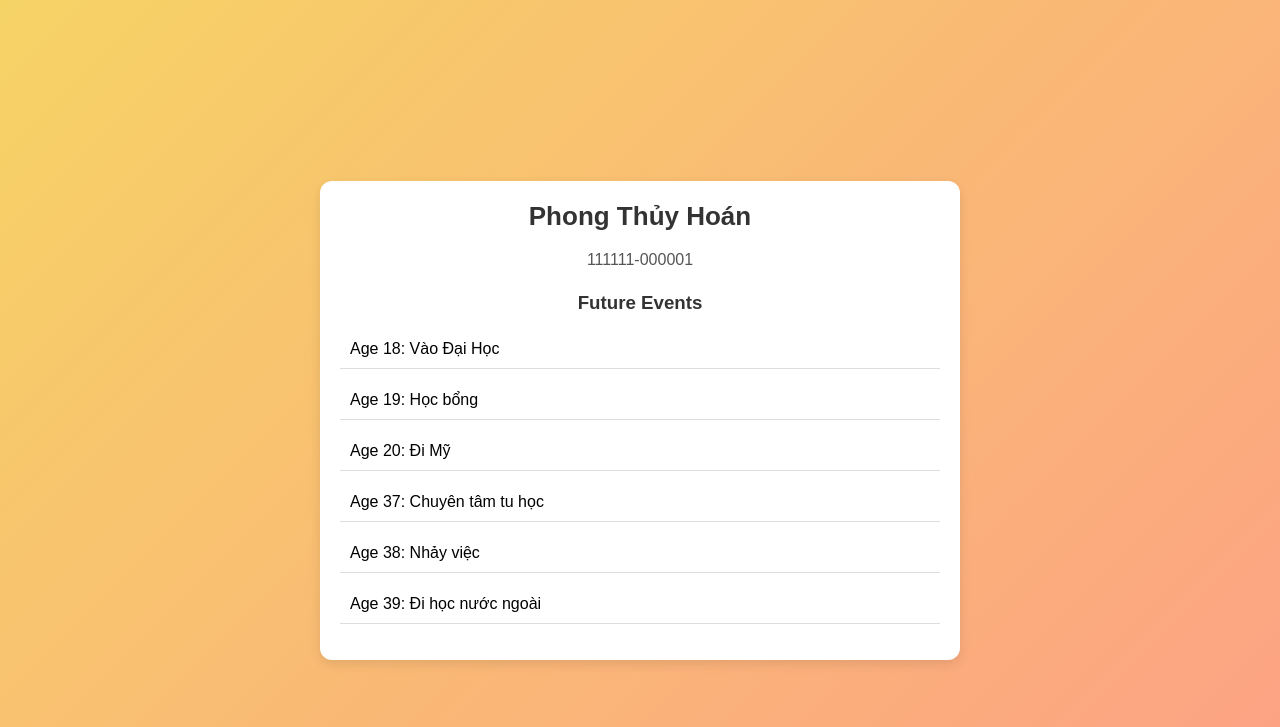
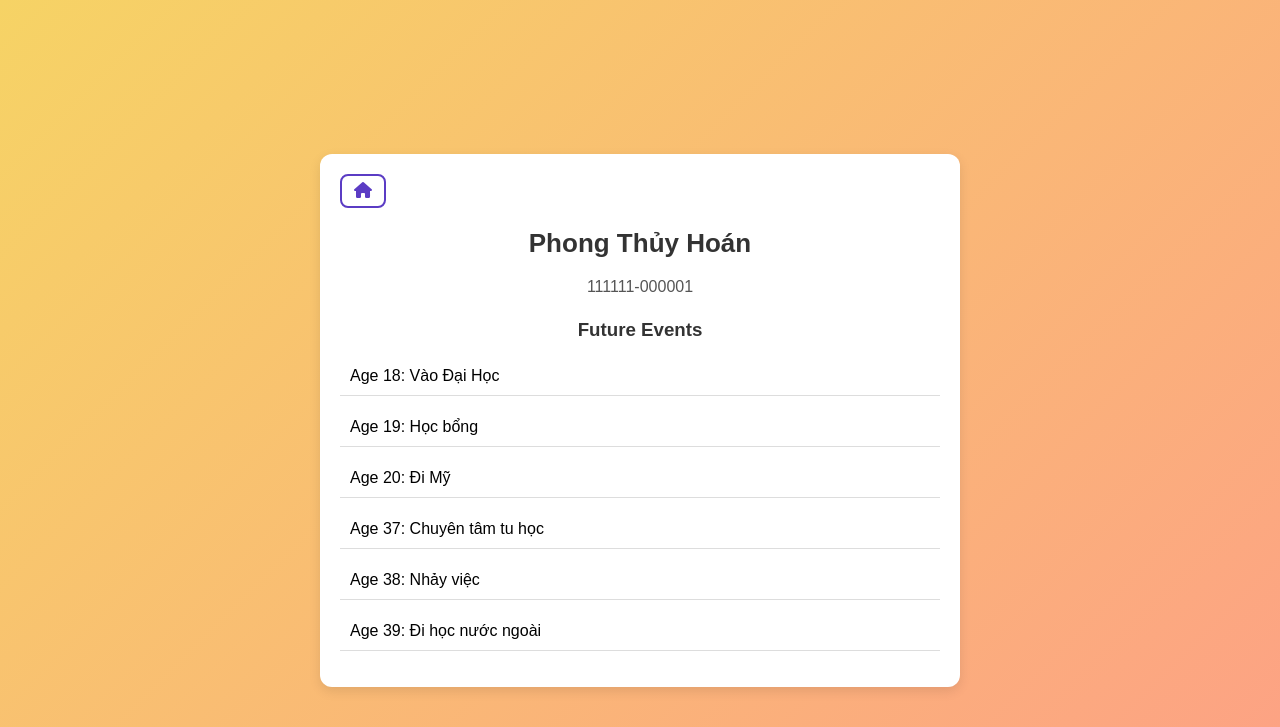
Before and after one commit to lelong03/fortune-teller, a Django app: page /type/1/ in a window 1280 px wide. Shown: the top 727 px of the page. Run offline with Django 5.2, Linux system fonts and the light colour scheme; data comes from the database, SQL or seed files in the repository.

Commit message:
finish first design

```diff
--- a/prediction/templates/prediction/base.html
+++ b/prediction/templates/prediction/base.html
@@ -4,13 +4,17 @@
     <meta charset="UTF-8">
     <title>Fortune Teller</title>
     <meta name="viewport" content="width=device-width, initial-scale=1">
+    <!-- Load Font Awesome for icons -->
+    <link rel="stylesheet" href="https://cdnjs.cloudflare.com/ajax/libs/font-awesome/6.4.0/css/all.min.css" />
     <style>
-        /* Global styles for pages other than index */
+        /*
+          Global styles for pages other than index.
+          Note: The header text "Fortune Teller" has been removed from here.
+        */
         body {
             margin: 0;
             padding: 0;
             font-family: Arial, sans-serif;
-            /* Use a neutral light background */
             background-color: #f8f9fa;
             min-height: 100vh;
         }
@@ -82,7 +86,6 @@
     </style>
 </head>
 <body>
-    <!-- Notice: We no longer output any header text here -->
     <div class="container">
         {% block content %}
         {% endblock %}
--- a/prediction/templates/prediction/detail.html
+++ b/prediction/templates/prediction/detail.html
@@ -51,10 +51,32 @@
     padding: 10px;
     border-bottom: 1px solid #ddd;
   }
+  /* Back button styling */
+  .back-button {
+    margin-bottom: 20px;
+  }
+  .back-link {
+    display: inline-block;
+    font-size: 16px;
+    color: #5B3CC4;
+    text-decoration: none;
+    border: 2px solid #5B3CC4;
+    padding: 6px 12px;
+    border-radius: 8px;
+    transition: background-color 0.3s, color 0.3s;
+  }
+  .back-link:hover {
+    background-color: #5B3CC4;
+    color: #fff;
+  }
 </style>
-
 <div id="main-wrapper">
   <div class="card-container">
+    <div class="back-button">
+      <a href="{% url 'prediction:index' %}" class="back-link" title="Back">
+        <i class="fas fa-home"></i>
+      </a>
+    </div>
     <h2>{{ type.name }}</h2>
     <p>{{ type.description }}</p>
     <h3 style="text-align: center; margin-bottom: 15px;">Future Events</h3>
--- a/prediction/templates/prediction/index.html
+++ b/prediction/templates/prediction/index.html
@@ -2,7 +2,7 @@
 {% load static %}
 {% block content %}
 <style>
-  /* Remove base container styling for this page */
+  /* Remove the white base container styling for index */
   .container {
     margin: 0;
     padding: 0;
@@ -47,8 +47,8 @@
     margin-bottom: 20px;
   }
   .image-container img {
-    width: 180px;
-    height: 180px;
+    width: 120px;
+    height: 120px;
     border-radius: 50%;
     border: 3px solid #5B3CC4;
     object-fit: cover;
```
Also changed, not shown: prediction/templates/prediction/results.html (+27 -2 lines).
